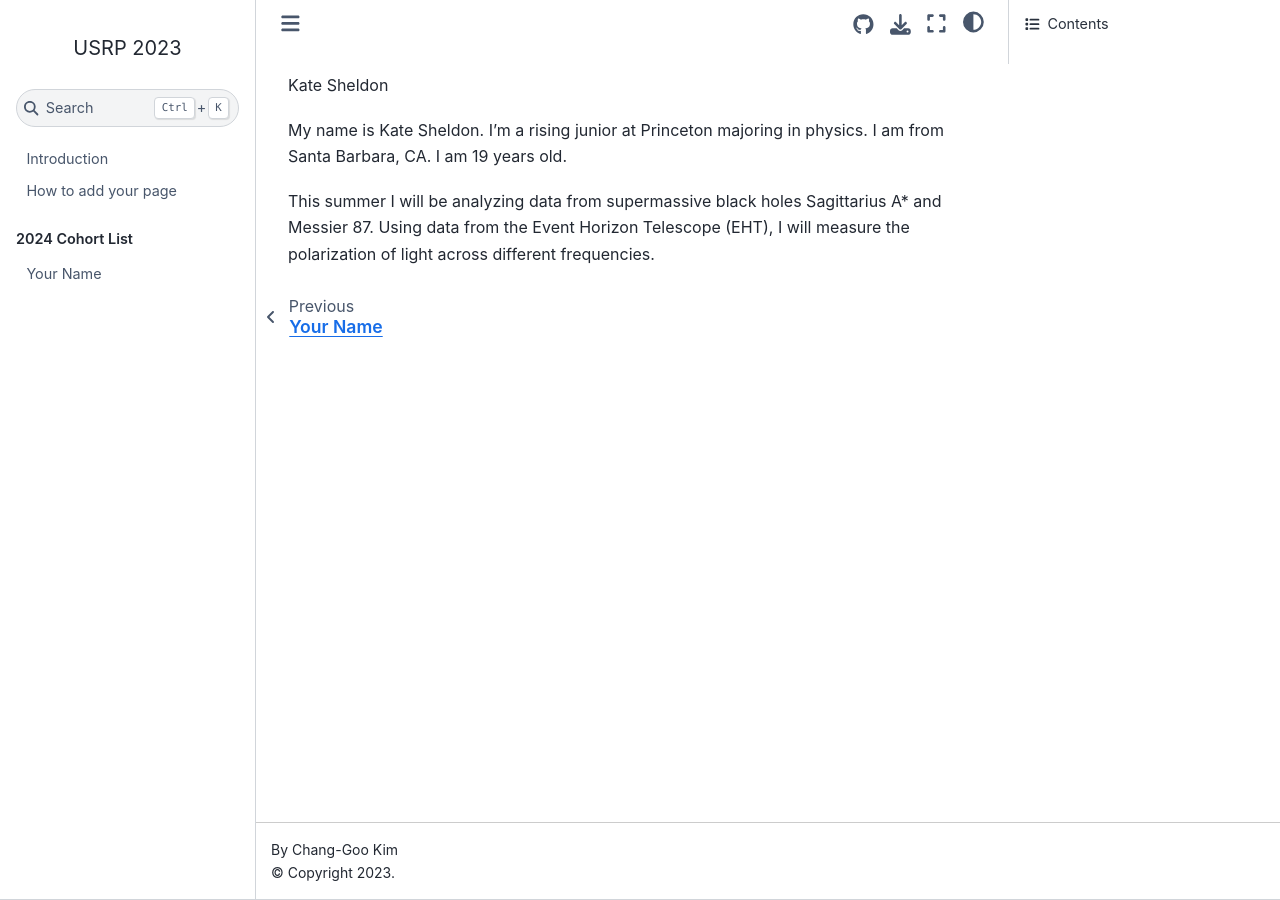
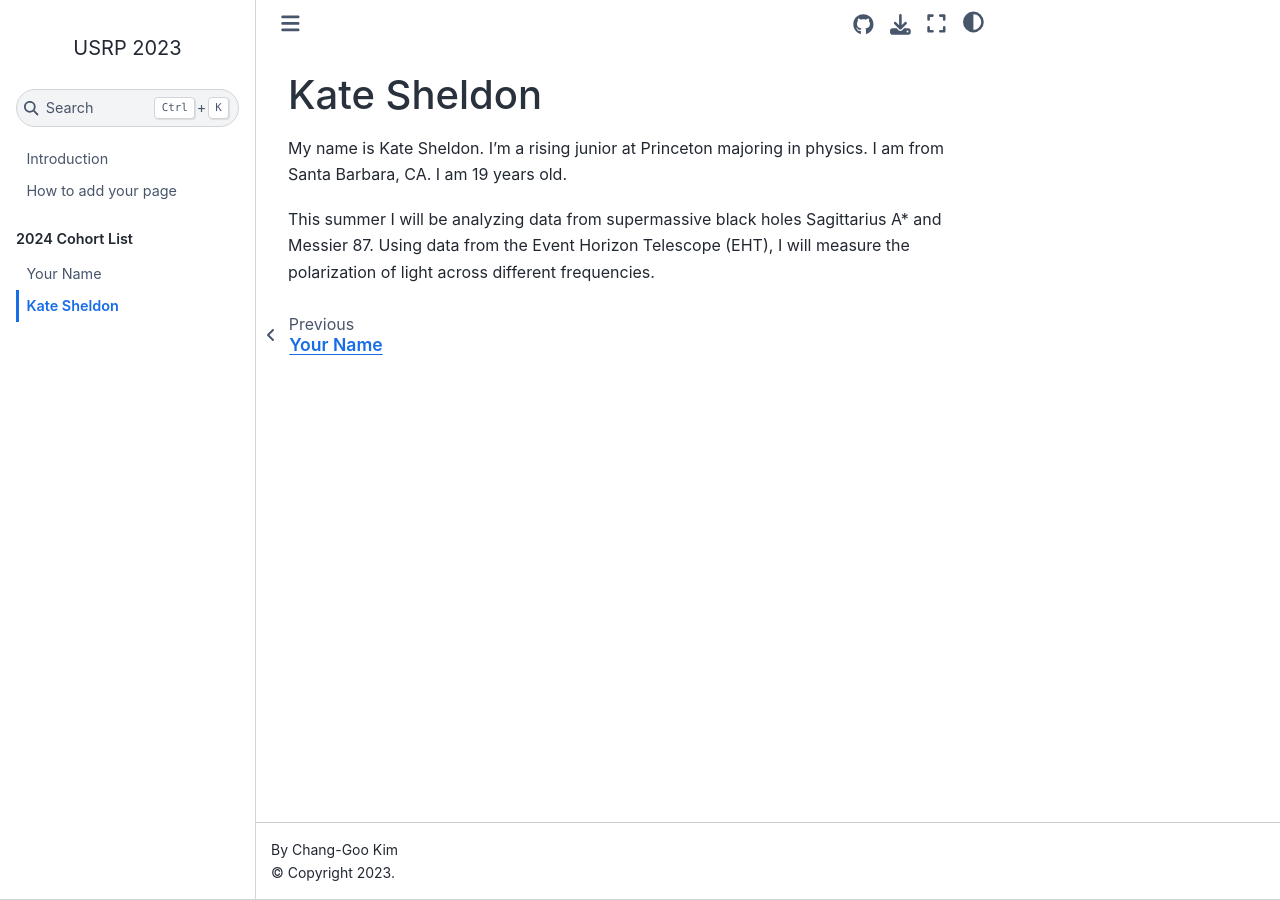
Before and after one commit to changgoo/usrp-introduction, a Jupyter Book: the page built from docs/students/katesheldon.md, in a window 1280 px wide. Built offline with Jupyter Book 1.0.4 settings and Sphinx 7.4.7 and the Sphinx Book theme 1.1.4, drawn with Linux system fonts in a browser that asks for light colours.

Commit message:
Update katesheldon.md
added a #

```diff
--- a/docs/students/katesheldon.md
+++ b/docs/students/katesheldon.md
@@ -1,4 +1,4 @@
-Kate Sheldon
+# Kate Sheldon
 
 My name is Kate Sheldon. I'm a rising junior at Princeton majoring in physics. I am from Santa Barbara, CA. I am 19 years old.
 
```
